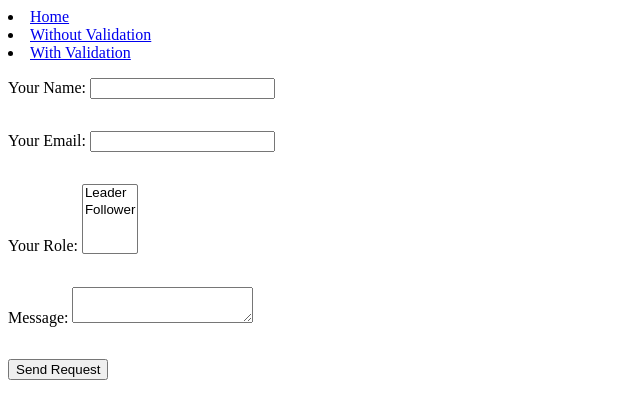
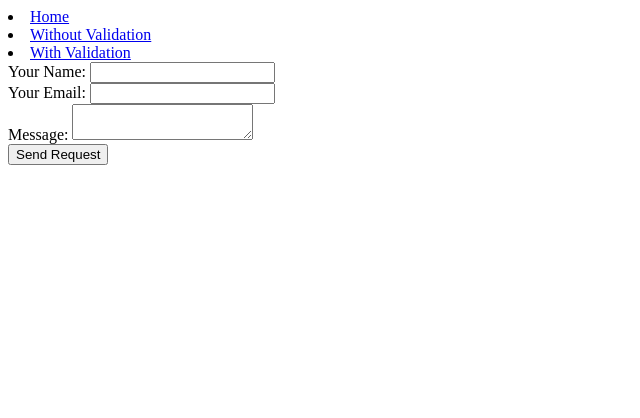
Before and after one commit to jsphpndr/netform, a plain HTML site: page index.html in a window 1280 px wide. Shown: the whole page, without its empty margins (0-640 px from the left). Drawn offline with Linux system fonts and the light colour scheme.

```diff
--- a/index.html
+++ b/index.html
@@ -18,25 +18,19 @@
 
   <!-- Test 1 -->
   <form name="contact" method="POST" data-netlify="true">
-    <p>
+    <div>
       <label>Your Name: <input type="text" name="name" /></label>
-    </p>
-    <p>
+    </div>
+    <div>
       <label>Your Email: <input type="email" name="email" /></label>
-    </p>
-    <p>
-      <label>Your Role: <select name="role[]" multiple>
-        <option value="leader">Leader</option>
-        <option value="follower">Follower</option>
-      </select></label>
-    </p>
-    <p>
+    </div>
+    <div>
       <label>Message: <textarea name="message"></textarea></label>
-    </p>
-    <p>
+    </div>
+    <div>
       <!-- <button type="submit">Send</button> -->
       <input type="submit" value="Send Request">
-    </p>
+    </div>
   </form>
 
 </body>
```
Also changed, not shown: without-validation.html (+1 -1 lines).
